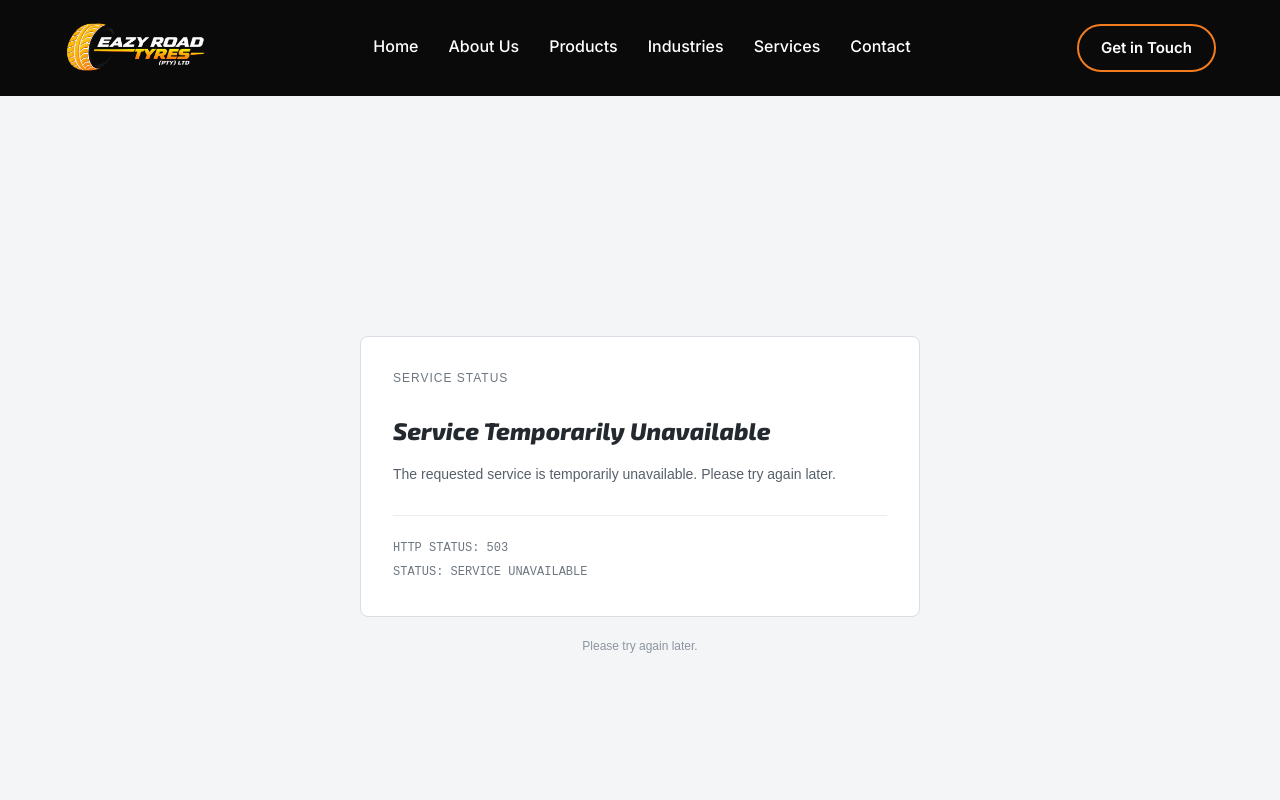
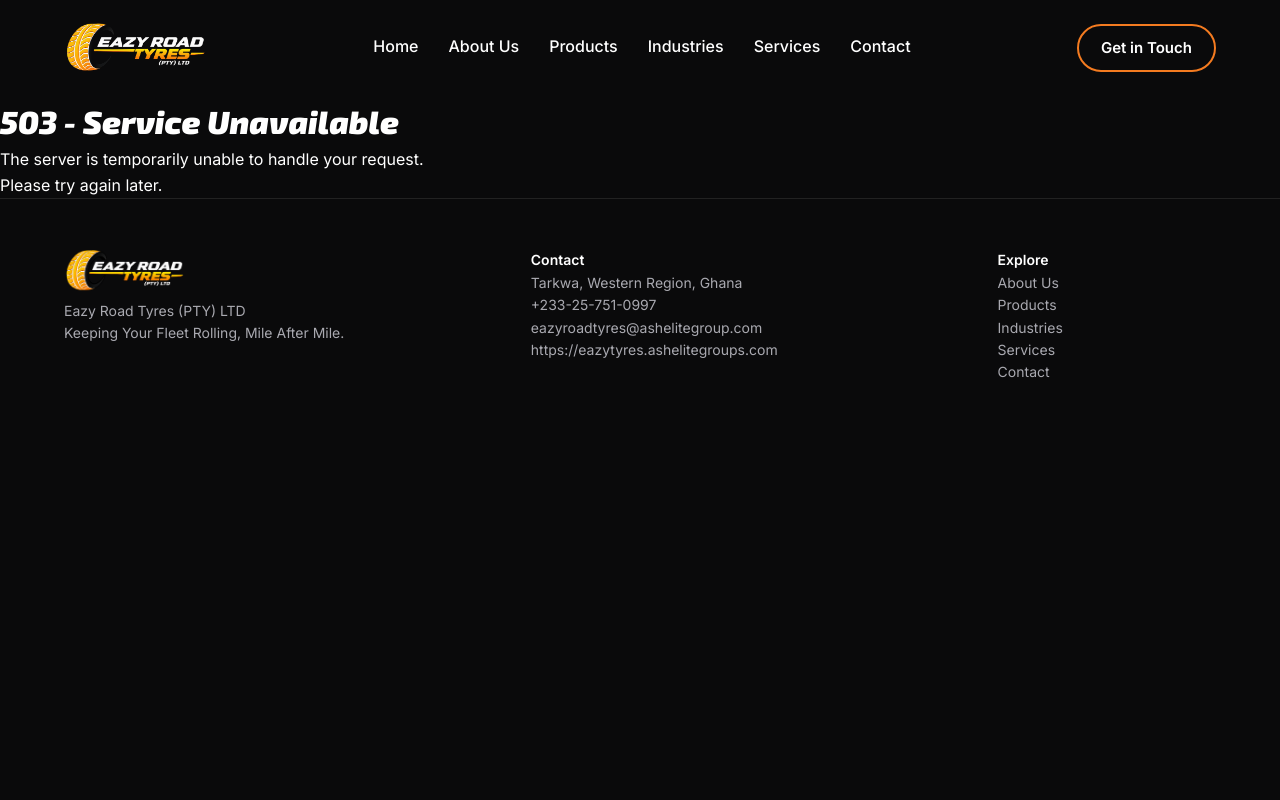
Before and after one commit to Baiden001/eazy-tyres, a Next.js app: page /maintenance in a window 1280 px wide. Shown: the top 800 px of the page. Built offline with nearby package versions, Linux system fonts and the light colour scheme; no server answers.

Commit message:
Simplify MaintenancePage layout and message
Updated the maintenance page to a simpler layout with a 503 status message.

```diff
--- a/app/maintenance/page.jsx
+++ b/app/maintenance/page.jsx
@@ -1,86 +1,10 @@
 
 export default function MaintenancePage() {
   return (
-    <main
-      style={{
-        minHeight: "100vh",
-        background: "#f4f5f7",
-        color: "#24292f",
-        display: "flex",
-        alignItems: "center",
-        justifyContent: "center",
-        padding: "24px",
-        fontFamily: "Arial, Helvetica, sans-serif",
-      }}
-    >
-      <div style={{ width: "100%", maxWidth: "560px" }}>
-        <div
-          style={{
-            background: "#fff",
-            border: "1px solid #d8dee4",
-            borderRadius: "8px",
-            padding: "32px",
-          }}
-        >
-          <div
-            style={{
-              fontSize: "12px",
-              color: "#6e7781",
-              letterSpacing: "1px",
-              marginBottom: "24px",
-            }}
-          >
-            SERVICE STATUS
-          </div>
-
-          <h1
-            style={{
-              fontSize: "24px",
-              fontWeight: 600,
-              margin: "0 0 12px",
-            }}
-          >
-            Service Temporarily Unavailable
-          </h1>
-
-          <p
-            style={{
-              fontSize: "14px",
-              lineHeight: 1.7,
-              color: "#57606a",
-              margin: "0 0 28px",
-            }}
-          >
-            The requested service is temporarily unavailable.
-            Please try again later.
-          </p>
-
-          <div
-            style={{
-              borderTop: "1px solid #eaeef2",
-              paddingTop: "20px",
-              fontFamily: "monospace",
-              fontSize: "12px",
-              lineHeight: 2,
-              color: "#6e7781",
-            }}
-          >
-            <div>HTTP STATUS: 503</div>
-            <div>STATUS: SERVICE UNAVAILABLE</div>
-          </div>
-        </div>
-
-        <p
-          style={{
-            fontSize: "12px",
-            color: "#8c959f",
-            textAlign: "center",
-            marginTop: "20px",
-          }}
-        >
-          Please try again later.
-        </p>
-      </div>
+    <main>
+      <h1>503 - Service Unavailable</h1>
+      <p>The server is temporarily unable to handle your request.</p>
+      <p>Please try again later.</p>
     </main>
   );
 }
```
